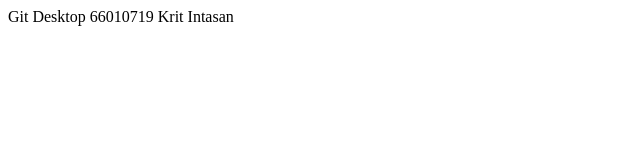
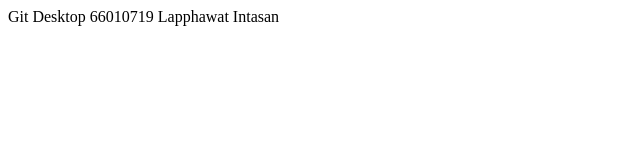
Before and after one commit to job19132/git101, a plain HTML site: page index.html in a window 1280 px wide. Shown: the full height of the page, 0-640 px from the left. Drawn offline with Linux system fonts and the light colour scheme.

Commit message:
Update index.html

```diff
--- a/index.html
+++ b/index.html
@@ -6,6 +6,6 @@
     <title>Document</title>
 </head>
 <body>
-    Git Desktop 66010719 Krit Intasan
+    Git Desktop 66010719 Lapphawat Intasan
 </body>
 </html>
```
